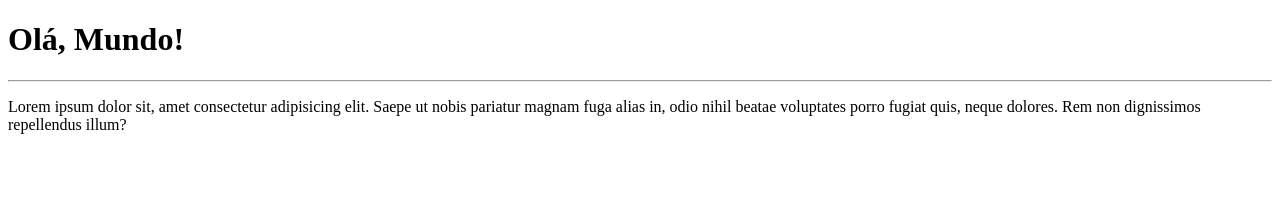
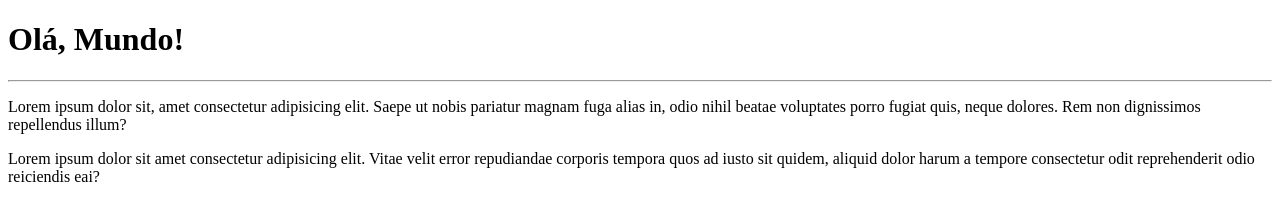
Before and after one commit to CAFE2l/OlaMundo, a plain HTML site: page site-exemplo/index.html in a window 1280 px wide. Drawn offline with Linux system fonts and the light colour scheme.

Commit message:
Adicionei um páragrafo

```diff
--- a/site-exemplo/index.html
+++ b/site-exemplo/index.html
@@ -11,5 +11,7 @@
     <hr>
     <p>Lorem ipsum dolor sit, amet consectetur adipisicing elit. Saepe ut nobis pariatur magnam fuga alias in, odio nihil beatae voluptates porro fugiat quis, neque dolores. Rem non dignissimos repellendus illum?</p>
 
+    <p>Lorem ipsum dolor sit amet consectetur adipisicing elit. Vitae velit error repudiandae corporis tempora quos ad iusto sit quidem, aliquid dolor harum a tempore consectetur odit reprehenderit odio reiciendis eai?</p>
+
 </body>
 </html>
```
